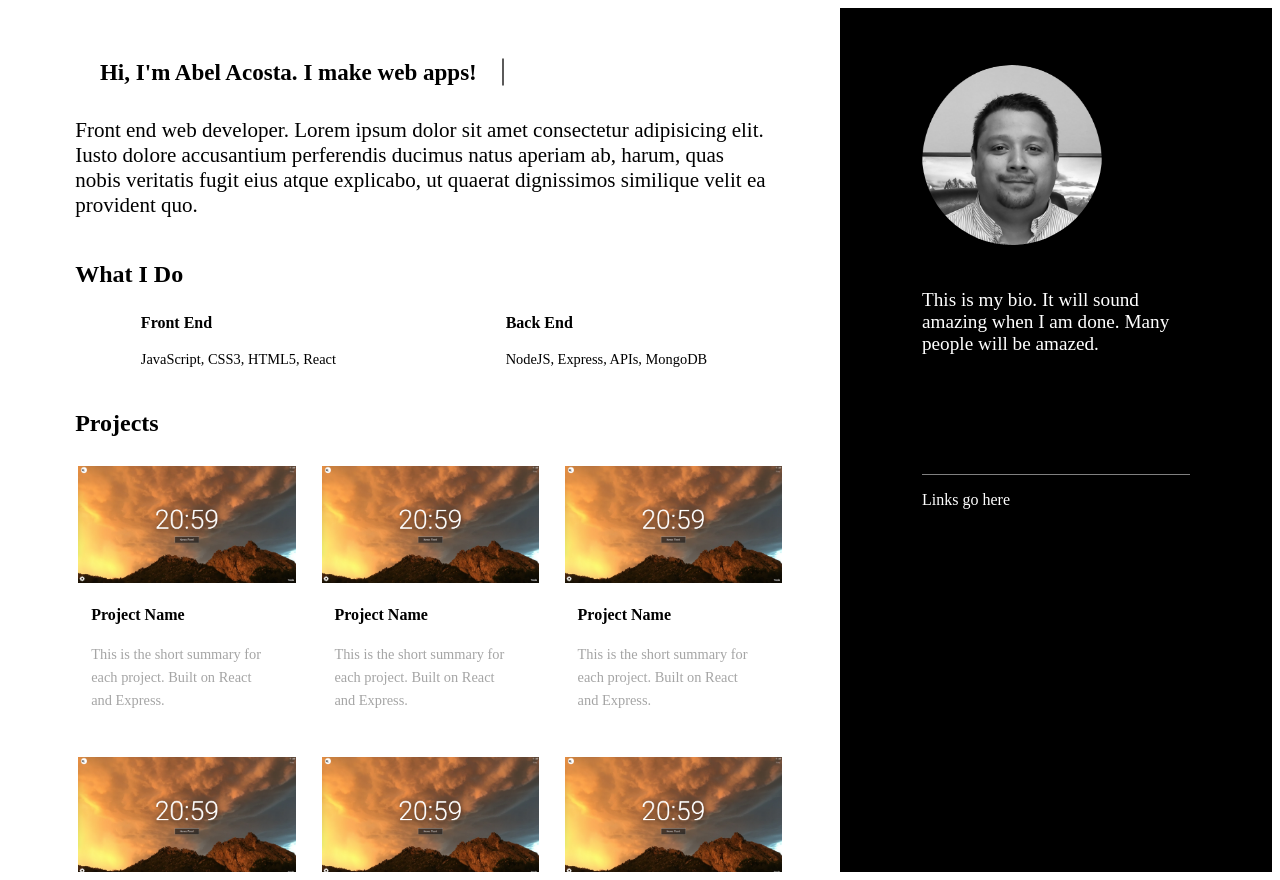
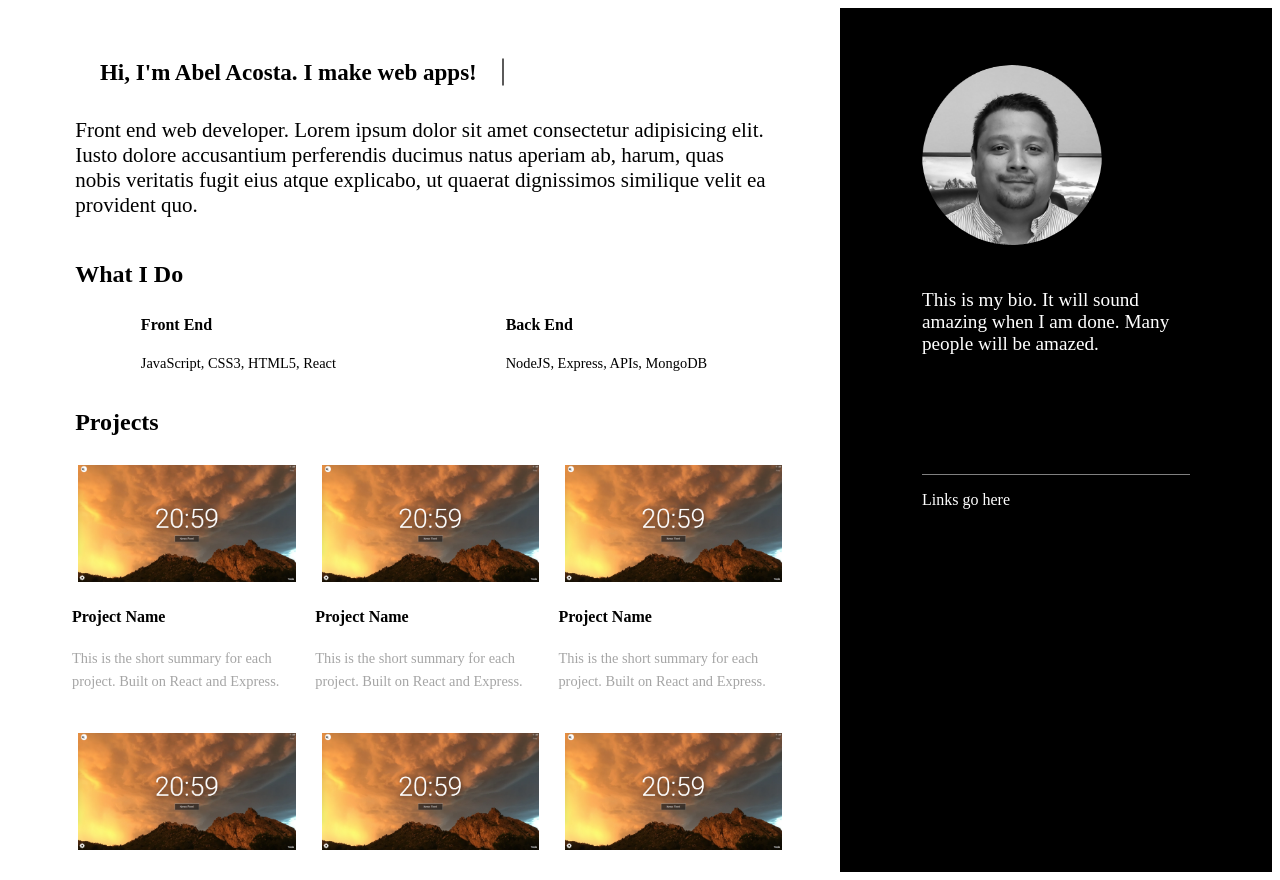
Before and after one commit to abecel22/abel-portfolio, a Gatsby site: page / in a window 1280 px wide. Built offline with nearby package versions, Linux system fonts and the light colour scheme; Gatsby itself is replaced by a stand-in of ours.

Commit message:
Adjusted margins.

```diff
--- a/src/components/Projects/style.scss
+++ b/src/components/Projects/style.scss
@@ -24,7 +24,6 @@
     padding-left: 0;
   }
   p {
-    margin: 0.5vw;
     color: #a5a5a5;
     font-weight: 300;
     line-height: 1.6;
--- a/src/pages/style.scss
+++ b/src/pages/style.scss
@@ -29,10 +29,8 @@
     font-weight: 200;
   }
   h4 {
-    margin: 1.5vw 1.5vw;
   }
   p {
-    margin: 1.5vw 1.5vw;
     font-size: 0.9rem;
   }
   .typewriter {
```
